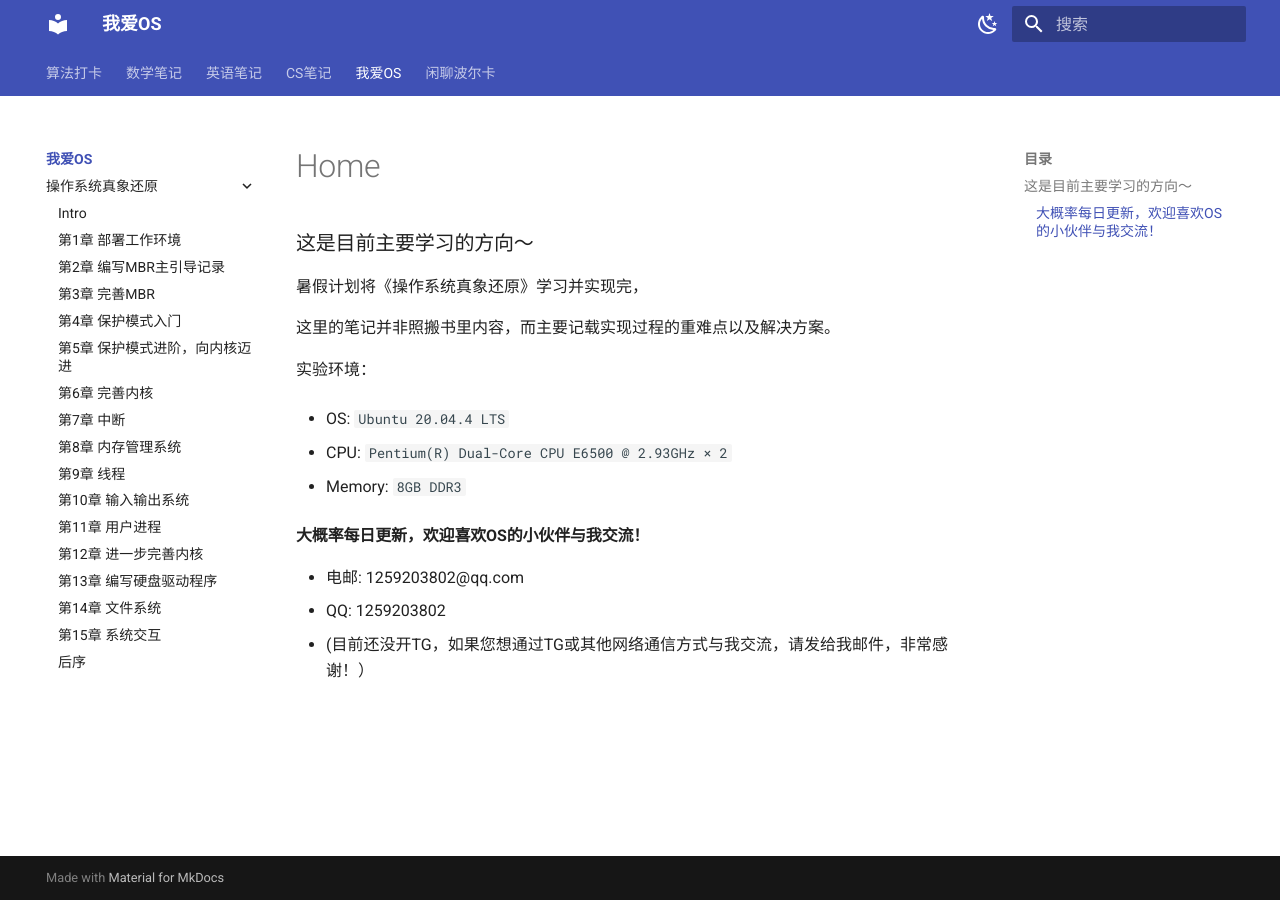
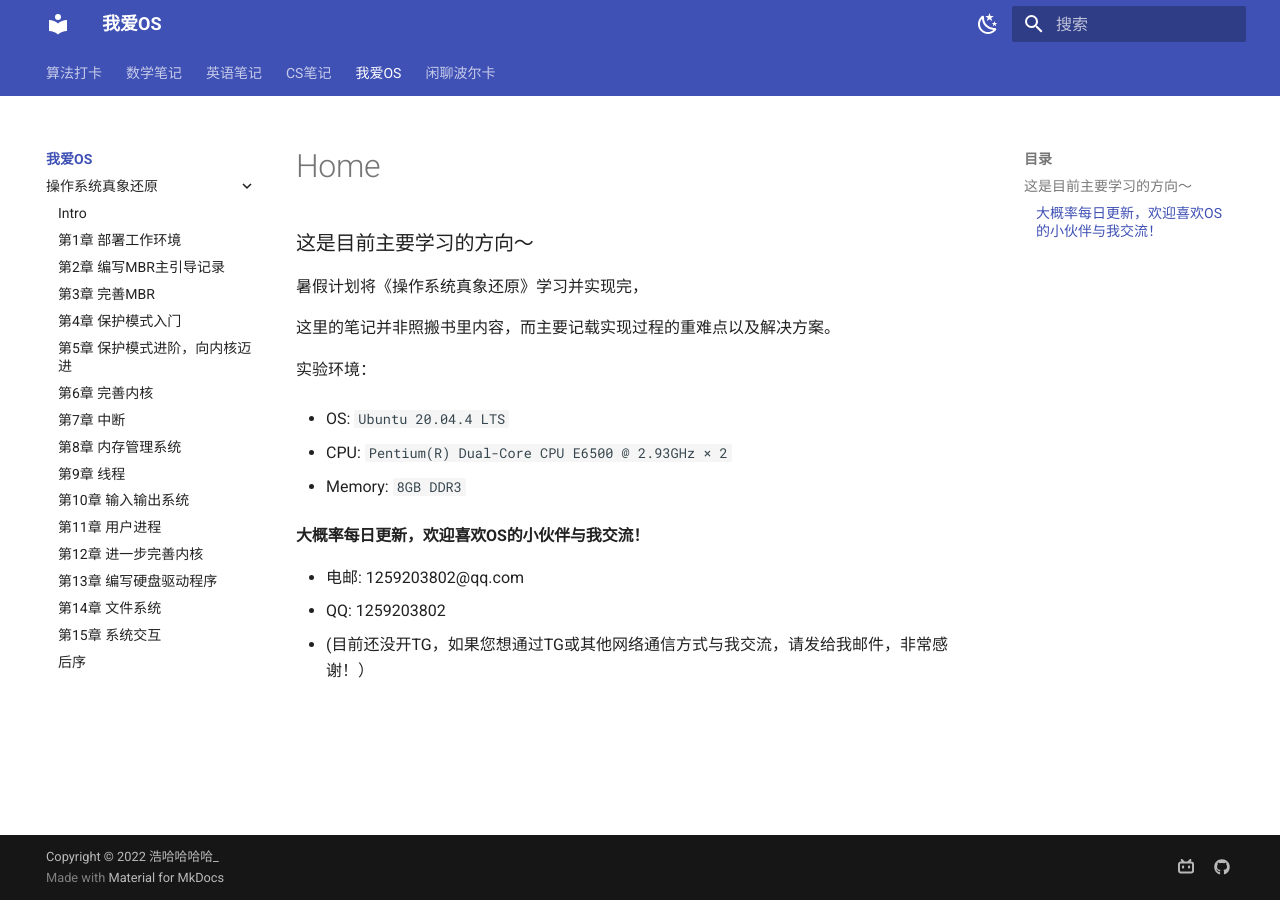
Before and after one commit to Haohahahaha/os, an MkDocs documentation site: the page built from docs/index.md, in a window 1280 px wide. Built offline with MkDocs 1.6.1 and Material for MkDocs 9.7.7, drawn with Linux system fonts in a browser that asks for light colours.

Commit message:
2022-07-03_18:10:15 update

```diff
--- a/mkdocs.yml
+++ b/mkdocs.yml
@@ -55,3 +55,13 @@ extra_css:
   - mkdocs/css/no-footer.css # 不使用底部的翻页
 extra:
   homepage: http://haohaha.cn
+  ## [bottom-right corner]
+  social: # icons
+    - icon: fontawesome/brands/bilibili
+      link: https://space.bilibili.com/1436476753
+      name: Bilibili | 浩哈哈哈哈 # 鼠标悬浮提示
+    - icon: fontawesome/brands/github
+      link: https://github.com/Haohahahaha
+      name: GitHub | Haohahahaha
+## [bottom-left corner]
+copyright: Copyright &copy; 2022 浩哈哈哈哈_ # 左下角的版权声明
```
